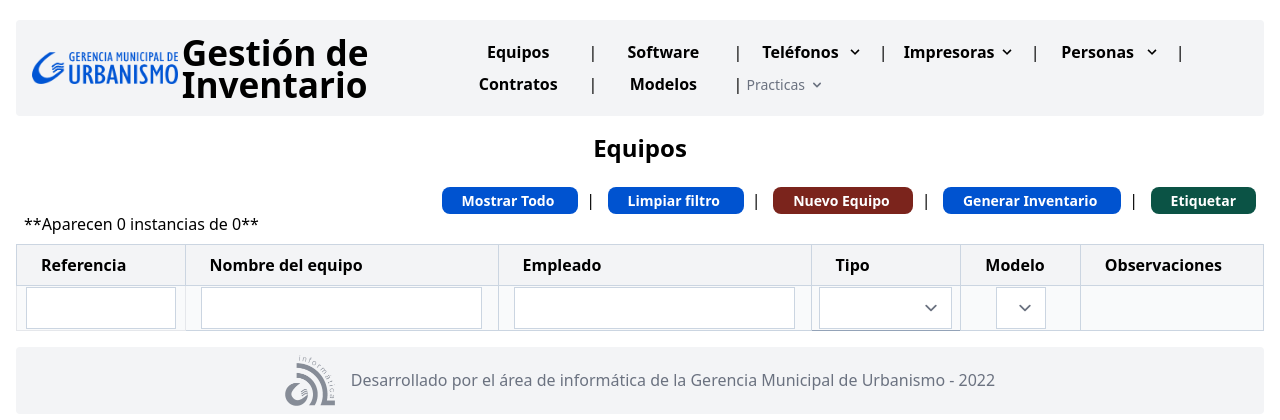
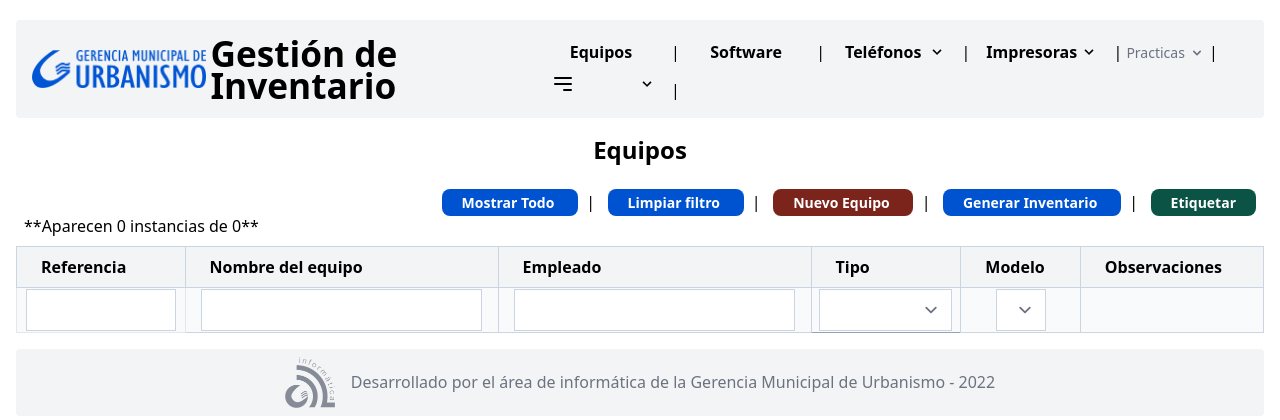
Before and after one commit to MiguelGutierrezParejo/inventario, a Laravel app: page / in a window 1280 px wide. Shown: the top 420 px of the page. Run offline with Laravel 8, Linux system fonts and the light colour scheme; a user stored in the database is signed in; data comes from the database, SQL or seed files in the repository; data that the repository does not hold is empty; style sheets or scripts are compiled from the project's sources.

Commit message:
header modificado

```diff
--- a/resources/views/components/layout.blade.php
+++ b/resources/views/components/layout.blade.php
@@ -71,27 +71,6 @@
                             </li>
                         </ul>
                     </div> |
-                    <div class="group inline-block">
-                        <button class="outline-none focus:outline-none px-3 py-1 rounded-sm flex items-center min-w-32">
-                            <span class="pr-1 font-semibold flex-1">Personas</span>
-                            <span>
-                                <svg class="fill-current h-4 w-4 transform group-hover:-rotate-180 transition duration-150 ease-in-out" xmlns="http://www.w3.org/2000/svg"
-                                     viewBox="0 0 20 20">
-                                    <path d="M9.293 12.95l.707.707L15.657 8l-1.414-1.414L10 10.828 5.757 6.586 4.343 8z" />
-                                </svg>
-                            </span>
-                        </button>
-                        <ul class="bg-white border rounded-sm transform scale-0 group-hover:scale-100 absolute  transition duration-150 ease-in-out origin-top min-w-32">
-                            <li class="rounded-sm px-3 py-1 hover:bg-gray-100"><a class="hover:text-blue-500 hover:underline" href="/inventario/public/usuarios">Empleados</a></li>
-                            <li class="rounded-sm px-3 py-1 hover:bg-gray-100"><a class="hover:text-blue-500 hover:underline" href="/inventario/public/proveedores">Proveedores</a></li>
-                        </ul>
-                    </div> |
-                    <button class="px-3 py-1 rounded-sm items-center min-w-32">
-                        <a class="pr-1 font-semibold" href="/inventario/public/contratos">Contratos</a>
-                    </button> |
-                    <button class="px-3 py-1 rounded-sm items-center min-w-32">
-                        <a class="pr-1 font-semibold" href="/inventario/public/modelos">Modelos</a>
-                    </button> |
                     <!-- Settings Dropdown -->
                     <div class="group inline-block">
                         <x-dropdown align="right" width="48">
@@ -120,7 +99,31 @@
                                 </form>
                             </x-slot>
                         </x-dropdown>
-                    </div>
+                    </div> |
+                    <div class="group inline-block">
+                        <button class="outline-none focus:outline-none px-3 py-1 rounded-sm flex items-center min-w-32">
+                            <span class="pr-1 font-semibold flex-1">
+                                <svg class="h-6 w-6" fill="none" stroke="currentColor" viewBox="0 0 24 24"
+                                xmlns="http://www.w3.org/2000/svg">
+                                <path stroke-linecap="round" stroke-linejoin="round" stroke-width="2"
+                                    d="M4 6h16M4 12h16m-7 6h7">
+                                </path>
+                                </svg>
+                            </span>
+                            <span>
+                                <svg class="fill-current h-4 w-4 transform group-hover:-rotate-180 transition duration-150 ease-in-out" xmlns="http://www.w3.org/2000/svg"
+                                     viewBox="0 0 20 20">
+                                    <path d="M9.293 12.95l.707.707L15.657 8l-1.414-1.414L10 10.828 5.757 6.586 4.343 8z" />
+                                </svg>
+                            </span>
+                        </button>
+                        <ul class="bg-white border rounded-sm transform scale-0 group-hover:scale-100 absolute  transition duration-150 ease-in-out origin-top min-w-32">
+                            <li class="rounded-sm px-3 py-1 hover:bg-gray-100"><a class="hover:text-blue-500 hover:underline" href="/inventario/public/usuarios">Empleados</a></li>
+                            <li class="rounded-sm px-3 py-1 hover:bg-gray-100"><a class="hover:text-blue-500 hover:underline" href="/inventario/public/proveedores">Proveedores</a></li>
+                            <li class="rounded-sm px-3 py-1 hover:bg-gray-100"><a class="hover:text-blue-500 hover:underline" href="/inventario/public/contratos">Contratos</a></li>
+                            <li class="rounded-sm px-3 py-1 hover:bg-gray-100"><a class="hover:text-blue-500 hover:underline" href="/inventario/public/modelos">Modelos</a></li>
+                        </ul>
+                    </div> |
                 </nav>
             </div>
         </header>
```
